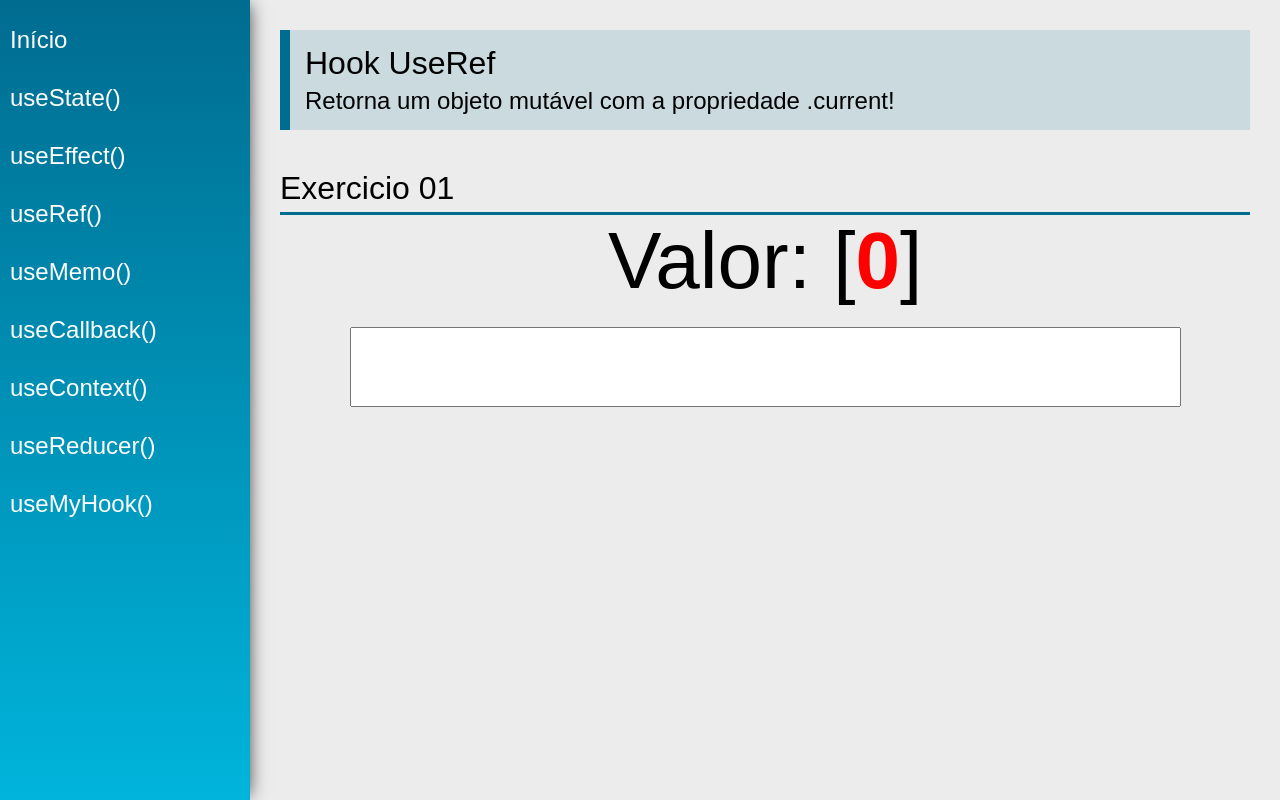
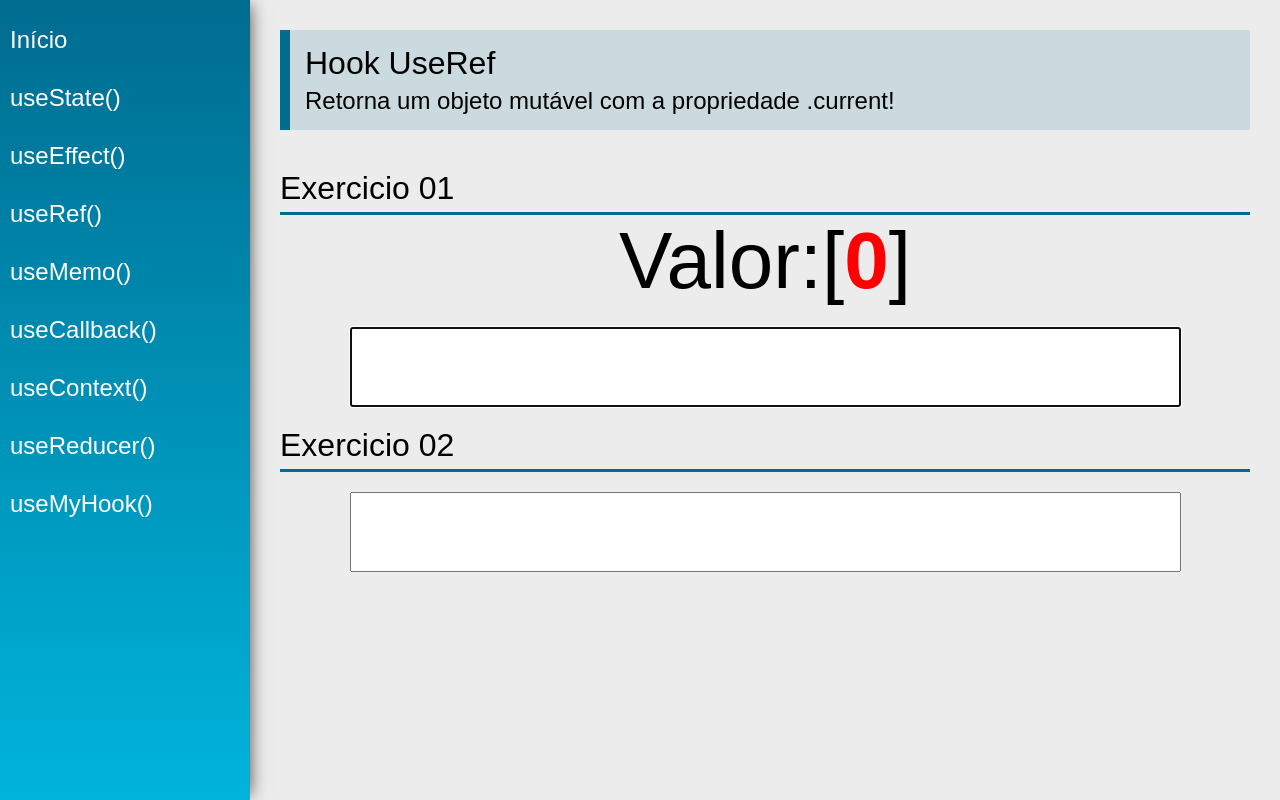
Before and after one commit to Snoopyh/React-Hooks, a React (Vite) app: page /useRef in a window 1280 px wide. Built offline with nearby package versions, Linux system fonts and the light colour scheme.

Commit message:
Last Changes

```diff
--- a/src/views/examples/UseRef.jsx
+++ b/src/views/examples/UseRef.jsx
@@ -2,12 +2,32 @@
 import PageTitle from "../../components/layout/PageTitle";
 import SectionTitle from "../../components/layout/SectionTitle";
 
+const merge = function(s1 , s2){
+  return [...s1].map((e,i) => `${e}${s2[i] || ""}`).join("")
+}
+
 const UseRef = (props) => {
   const [value1, setValue1] = useState("");
-  const count = useRef(0)
-  useEffect(function(){
-    count.current = count.current + 1
-  },[value1])
+  const [value2, setValue2] = useState("");
+
+  const count = useRef(0);
+  const myInput1 = useRef(null);
+  const myInput2 = useRef(null);
+
+  useEffect(
+    function () {
+      count.current = count.current + 1;
+      myInput2.current.focus()
+    },
+    [value1]
+  );
+  useEffect(
+    function () {
+      count.current++
+      myInput1.current.focus()
+    },
+    [value2]
+  );
 
   return (
     <div className="UseRef">
@@ -18,17 +38,28 @@
       <SectionTitle title="Exercicio 01" />
       <div className="center">
         <div>
-            <span className="text">Valor:</span>
-            <span className="text">{value1} [</span>
-            <span className="text red">{count.current}</span>
-            <span className="text">]</span>
+          <span className="text">Valor:</span>
+          <span className="text">{merge(value1, value2)}[</span>
+          <span className="text red">{count.current}</span>
+          <span className="text">]</span>
         </div>
 
         <input
           type="text"
           className="input"
+          ref={myInput1}
           value={value1}
           onChange={(e) => setValue1(e.target.value)}
+        />
+      </div>
+      <SectionTitle title="Exercicio 02" />
+      <div className="center">
+        <input
+          type="text"
+          className="input"
+          ref={myInput2}
+          value={value2}
+          onChange={(e) => setValue2(e.target.value)}
         />
       </div>
     </div>
```
